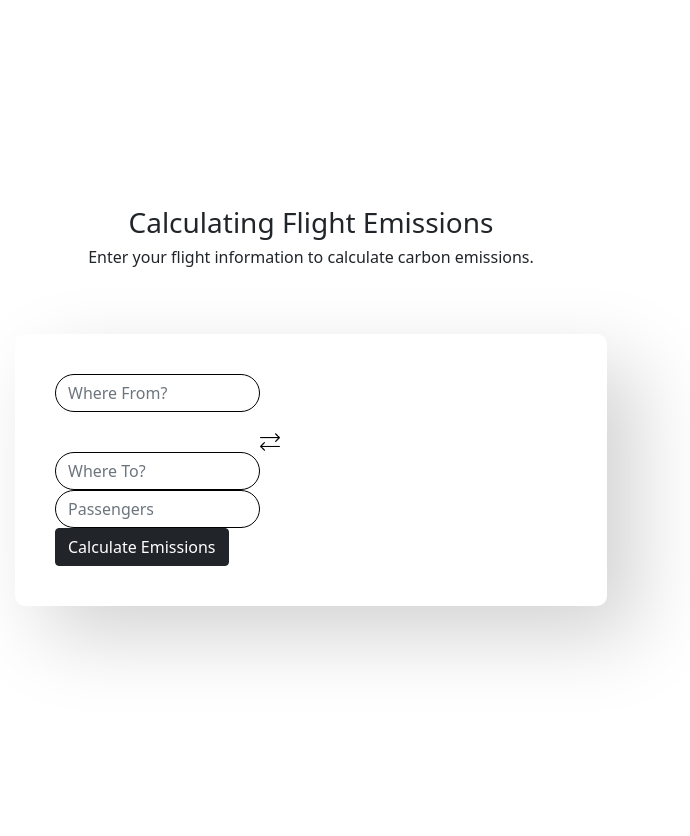
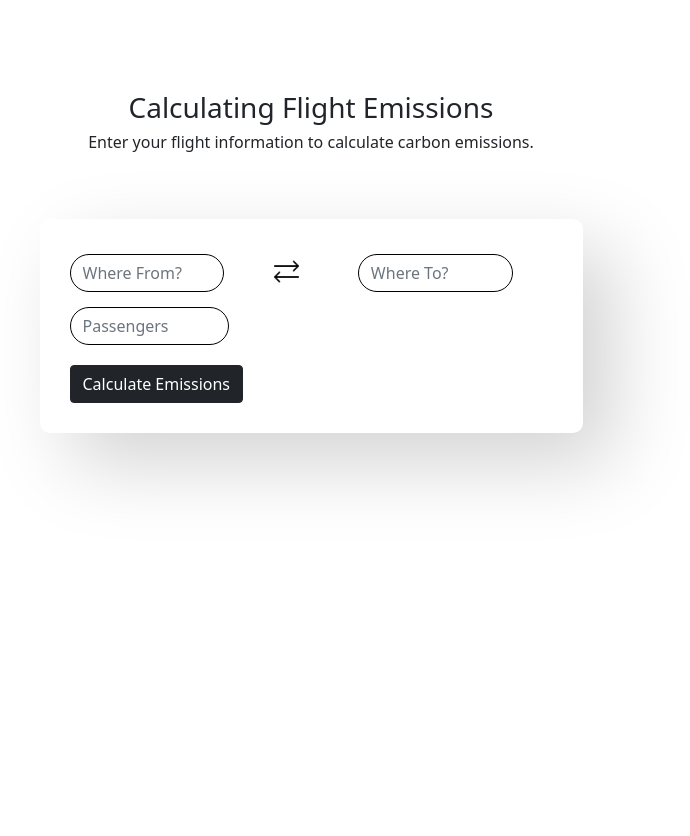
Before and after one commit to mavella17/EcoPlanner, a Flask app: page /flights in a window 1280 px wide. Shown: the part 108-944 px from the top of the page, without its empty margins (329-1019 px from the left). After the commit the page ends 593 px from the top, so only its background shows below. Run offline with Flask 3, Linux system fonts and the light colour scheme.

Commit message:
Styling Forms

```diff
--- a/static/forms.css
+++ b/static/forms.css
@@ -29,10 +29,11 @@ h3, p{
 }
 .flight-content .form-group{
   box-shadow: 30px 30px 80px #d3d3d3;
-  padding: 40px;
+  padding: 30px;
   display: inline-block;
   width: 100%;
   min-width: 540px;
+  max-width: 543px;
   -webkit-border-radius: 10px;
   -moz-border-radius: 10px;
   border-radius: 10px;
@@ -49,20 +50,29 @@ h3, p{
     .form-group-side .arrows{
         /* margin: 40px; */
         /* gap: 0.5px; */
-        padding-top: 2px;
+        /* padding-bottom: 3px; */
         justify-content: space-between;
     }
   .arrows{
     display: flex;
-    padding-top: 20px;
-    width: 20%;
-    height: 40%;
+    padding-top: 10px;
+    padding-left: 50px;
+    padding-bottom: 13px;
+    width: 40%;
+    height: 30%;
     margin: auto;
-    align-content: center;
+    /* align-content: center; */
     /* gap: 90%; */
 
   }
-
+.flight-content .airport{
+  display: flex;
+  align-items: center;
+  flex-direction: row;
+  padding-right: 40px;
+  justify-content: space-evenly;
+  margin-bottom: 10px;
+}
 /* editing the drive form */
 
 .drive-content{
@@ -100,9 +110,17 @@ h3, p{
   border-radius: 20px;
 }
 
-.modelDropDown, .yearDropDown, .distance{
+#makeDropDown, #modelDropDown, #yearDropDown{
   display:flex;
   align-content: space-around;
+  /* border: .1px solid black; */
+  border-radius: 10px;
+  align-content: space-between;
+  margin-bottom: 5px;
+
+}
+.distance .form-control{
+  border-radius: 10px;
 }
 
 * {
--- a/templates/flights.html
+++ b/templates/flights.html
@@ -23,7 +23,7 @@
     <li><a href="https://github.com/mavella17/EcoPlanner">Github </a></li>
   </ul>
 </header>
-<br><br><br><br><br><br>
+
 {% block content %}
 <div class="form-holder">
     <h3>Calculating Flight Emissions</h3>
@@ -33,7 +33,7 @@
             {{ form.hidden_tag() }}
             <fieldset class = 'form-group'>
                 <!-- wherefrom airport data -->
-            <div class="col-md-12">
+            <div class="airport">
                 <!-- {{ form.wherefrom.label(class='form-control-label') }} -->
                 {% if form.wherefrom.errors %}
                 {{ form.wherefrom(class="form-control form-control-lg is-invalid") }}
@@ -43,15 +43,14 @@
                 {% endfor %}
                 </div>
                 {% else %}
-                    {{ form.wherefrom(class="form-control form-control-default form-flight", style='width:40%', placeholder="Where From?") }}
+                    {{ form.wherefrom(class="form-control form-control-default form-flight", style='width:50%', placeholder="Where From?") }}
                 {% endif %}
+            <!-- adding arrows-->
+            <div class="arrows" style="float:left">
+                <img src="./static/exchange.png" alt="Two arrows" style="width:30%">
             </div>
-            <!-- adding arrows -->
-            <div class="arrows">
-                <img src="./static/exchange.png" alt="Two arrows" style="width:20%">
-            </div>
+
            <!-- validation for whereto airport -->
-           <div class="col-md-12">
             <!-- {{ form.whereto.label(class='form-control-label') }} -->
             {% if form.whereto.errors %}
             {{ form.whereto(class="form-control form-control-lg is-invalid") }}
@@ -61,8 +60,7 @@
             {% endfor %}
             </div>
             {% else %}
-
-                {{ form.whereto(class="form-control form-control-default form-flight", style='width:40%', placeholder="Where To?") }}
+                {{ form.whereto(class="form-control form-control-default form-flight", style='width:50%', placeholder="Where To?") }}
             {% endif %}
         </div>
         <div class="col-md-12 form-passengers">
@@ -75,13 +73,13 @@
             {% endfor %}
             </div>
             {% else %}
-                {{ form.passengers(class="form-control form-control-default", style='width:40%', placeholder="Passengers") }}
+                {{ form.passengers(class="form-control form-control-default", style='width:33%', placeholder="Passengers") }}
             {% endif %}
         </div>
 
               <!-- submit button -->
            <div class="form-btn">
-            {{ form.submit(class="btn btn-dark btn-default gradient") }}
+            {{ form.submit(class="btn btn-dark btn-default gradient", style="margin-top:20px") }}
            </div>
         </fieldset>
         </form>
```
Also changed, not shown: templates/drive.html (+14 -3 lines).
